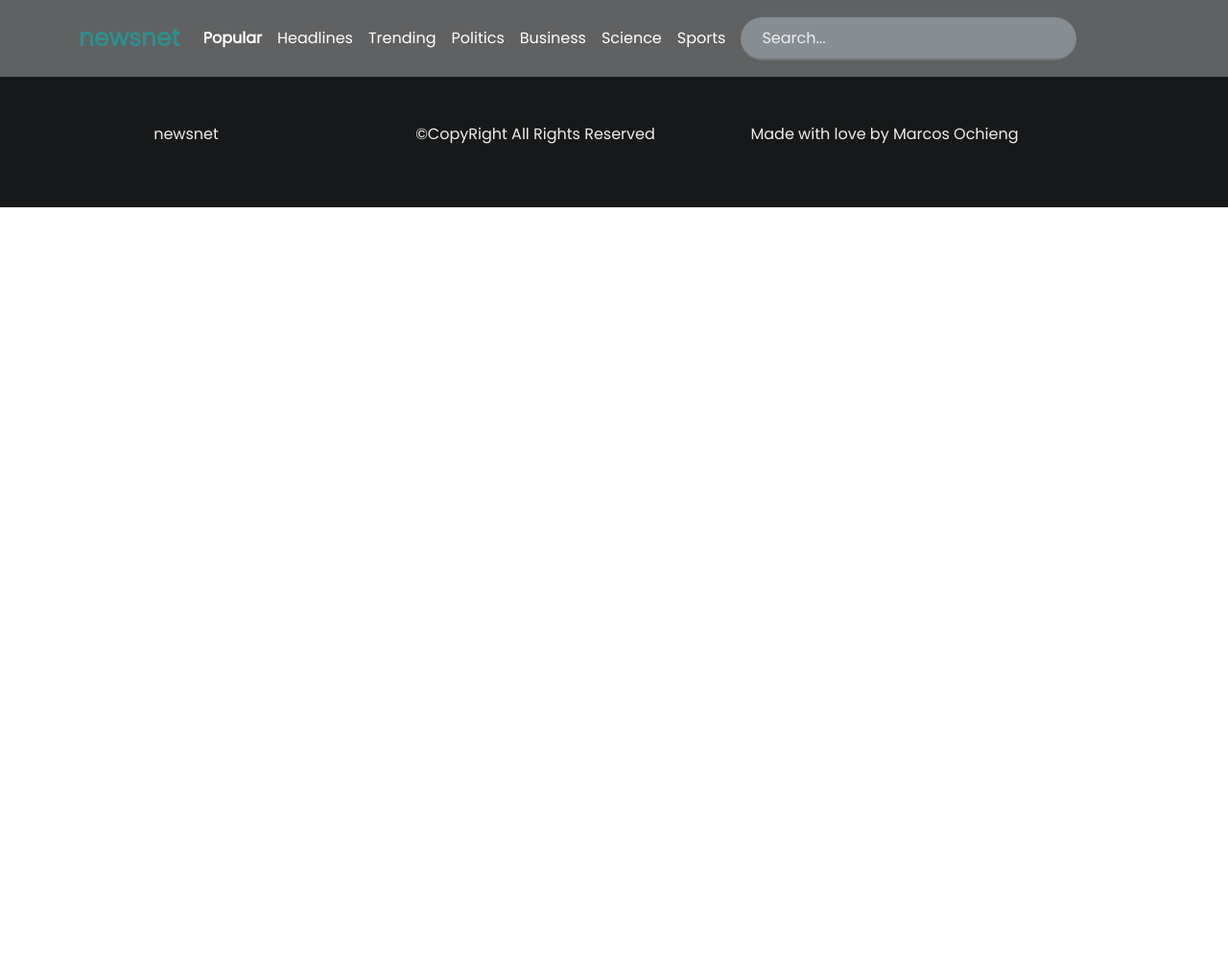
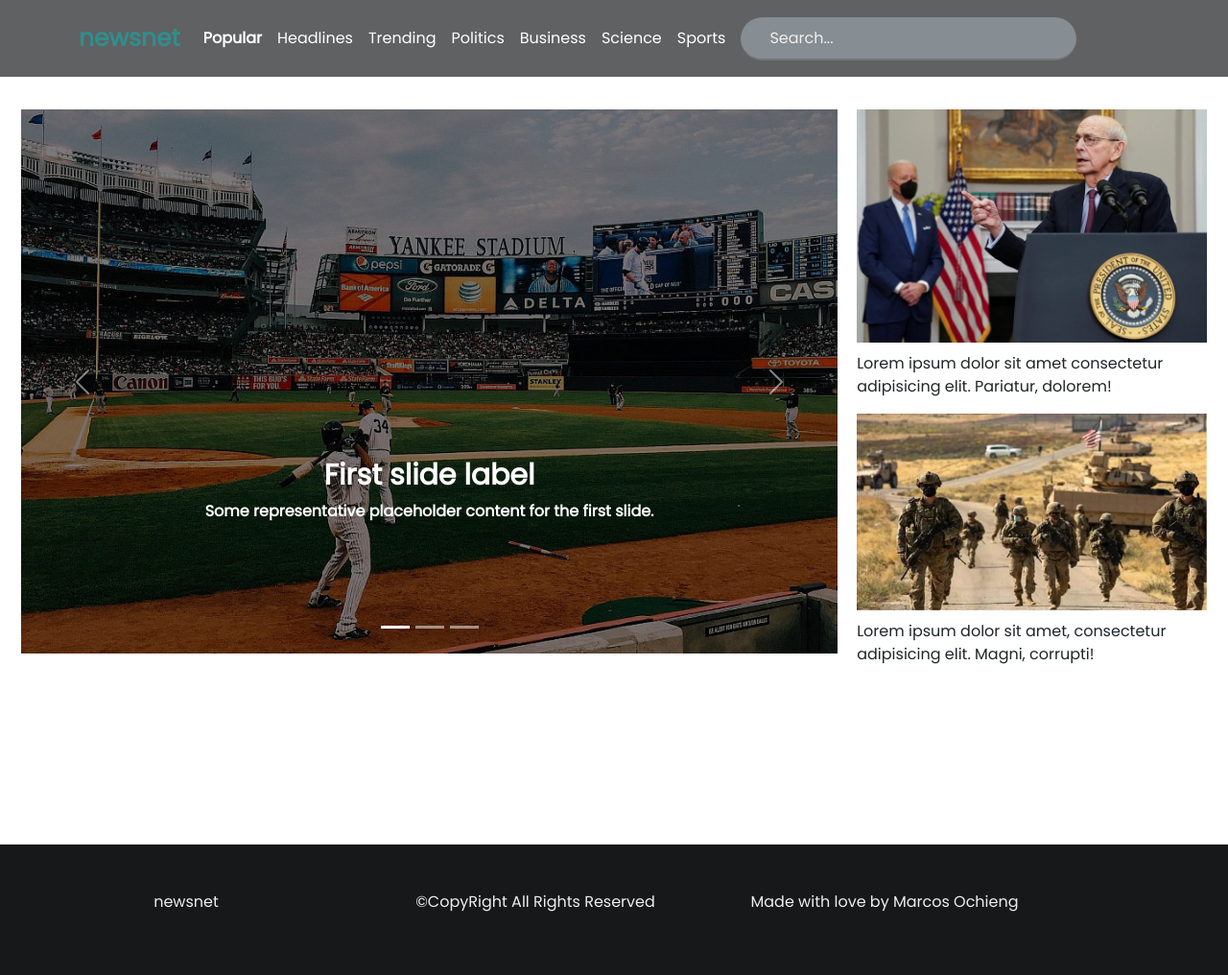
Before and after one commit to Marcos8060/FLASK_NEWS_API, a Flask app: template app/templates/headlines.html in a window 1280 px wide. Shown: the whole page at 96% size. Before the commit the page ends 216 px from the top, so only its background shows below. Run offline with Flask 2, Linux system fonts and the light colour scheme; the template is opened without the code that fills it, so the values that code supplies are empty.

Commit message:
resized the images to fixed height and width

```diff
--- a/app/static/style.css
+++ b/app/static/style.css
@@ -48,6 +48,8 @@ body{
     outline: 0;
     margin-left: 8px;
     background: #868D93;
+    color: white;
+    padding-left: 10px;
 }
 ::-webkit-input-placeholder{
     color: #EEEEEE;
@@ -92,7 +94,7 @@ body{
     bottom: 0;
     right: 0;
     background: black;
-    opacity: 0.7;
+    opacity: 0.5;
 }
 .carousel-caption{
     bottom: 100px;
@@ -118,6 +120,14 @@ body{
 .col-md-6 > h6{
     font-weight: bold;
 }
+.img_item{
+    height: 200px;
+    width: 300px;
+}
+.more{
+    text-decoration-color: black;
+    color: black;
+}
 /* footer */
 footer{
     background: #161819;
--- a/app/templates/headlines.html
+++ b/app/templates/headlines.html
@@ -1,20 +1,70 @@
 {% extends 'base.html' %}
 
 {% block content %}
-<div class="container">
+<div class="hero_section">
+    <div class=" container-fluid hero">
+      <div class="first">
+        <!-- <img class="img-fluid" src="../static/Images/run.jpg" alt=""> -->
+        <div id="carouselExampleCaptions" class="carousel slide" data-bs-ride="carousel">
+          <div class="carousel-indicators">
+            <button type="button" data-bs-target="#carouselExampleCaptions" data-bs-slide-to="0" class="active"
+              aria-current="true" aria-label="Slide 1"></button>
+            <button type="button" data-bs-target="#carouselExampleCaptions" data-bs-slide-to="1"
+              aria-label="Slide 2"></button>
+            <button type="button" data-bs-target="#carouselExampleCaptions" data-bs-slide-to="2"
+              aria-label="Slide 3"></button>
+          </div>
+          <div class="carousel-inner">
+            <div class="carousel-item dark active">
+              <img src="../static/Images/hockey.jpg" class="d-block w-100" alt="...">
+              <div class="carousel-caption d-none d-md-block">
+                <h5>First slide label</h5>
+                <p>Some representative placeholder content for the first slide.</p>
+              </div>
+            </div>
+            <div class="carousel-item dark">
+              <img src="../static/Images/jog.jpg" class="d-block w-100" alt="...">
+              <div class="carousel-caption d-none d-md-block">
+                <h5>Third slide label</h5>
+                <p>Some representative placeholder content for the third slide.</p>
+              </div>
+            </div>
+          </div>
+          <button class="carousel-control-prev" type="button" data-bs-target="#carouselExampleCaptions"
+            data-bs-slide="prev">
+            <span class="carousel-control-prev-icon" aria-hidden="true"></span>
+            <span class="visually-hidden">Previous</span>
+          </button>
+          <button class="carousel-control-next" type="button" data-bs-target="#carouselExampleCaptions"
+            data-bs-slide="next">
+            <span class="carousel-control-next-icon" aria-hidden="true"></span>
+            <span class="visually-hidden">Next</span>
+          </button>
+        </div>
+      </div>
+      <div class="second">
+        <img class="img-fluid" src="../static/Images/president.webp" alt="">
+        <p>Lorem ipsum dolor sit amet consectetur adipisicing elit. Pariatur, dolorem!</p>
+        <img class="img-fluid" src="../static/Images/army.jpg" alt="">
+        <p>Lorem ipsum dolor sit amet, consectetur adipisicing elit. Magni, corrupti!</p>
+      </div>
+    </div>
+  </div>
+  <div class="container-fluid">
     <div class="row articles">
-        {% for headline in headlines %}
-       <div class="col-md-4">
-            <h4 class="title mb-4 mt-5">{{ headline.title }}</h4>
-            <small>Publish date: {{ headline.publishedAt }}</small>
-            <img src="{{ headline.urlToImage }}" alt="" class="img-fluid">
-            <p class="mt-3">{{ headline.description }}</p>
-            <div class="article_footer">
-            <h6>Author: <strong>{{ headline.author }}</strong></h6>
-            <small>Reade article</small><a href="{{ headline.url }}"><img class="article_arrow" src="https://img.icons8.com/ios/30/000000/right--v1.png"/></a>
-            </div>
-       </div>
-       {% endfor %}
+      {% for headline in headlines %}
+      <div class="col-md-6 item">
+        <div class="row">
+          <div class="col-md-6">
+            <img class="img-fluid img_item" src="{{ headline.urlToImage }}" alt="">
+          </div>
+          <div class="col-md-6">
+            <a href="{{ headline.url }}" class="more" target="_blank" ><h6>{{ headline.title }}</h6></a>
+            <small>{{ headline.description }}</small>
+          </div>
+        </div>
+      </div>
+      {% endfor %}
     </div>
-</div>
+  </div>
 {% endblock %}
--- a/app/templates/index.html
+++ b/app/templates/index.html
@@ -57,10 +57,10 @@
     <div class="col-md-6 item">
       <div class="row">
         <div class="col-md-6">
-          <img class="img-fluid" src="{{ news.urlToImage }}" alt="">
+          <img class="img-fluid img_item" src="{{ news.urlToImage }}" alt="">
         </div>
         <div class="col-md-6">
-          <h6>{{ news.title }}</h6>
+          <a href="{{ news.url }}" class="more" target="_blank" ><h6>{{ news.title }}</h6></a>
           <small>{{ news.description }}</small>
         </div>
       </div>
```
Also changed, not shown: app/static/Images/hockey.jpg (added), app/static/Images/jog.jpg (added), app/static/Images/school.jpeg (added).
